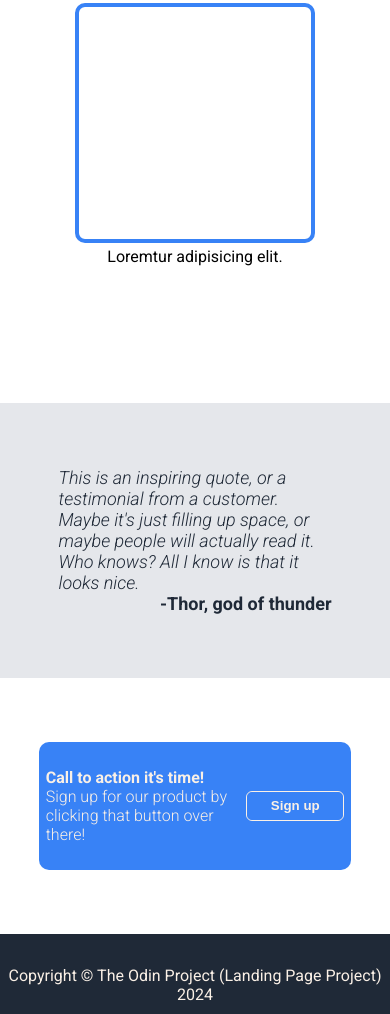
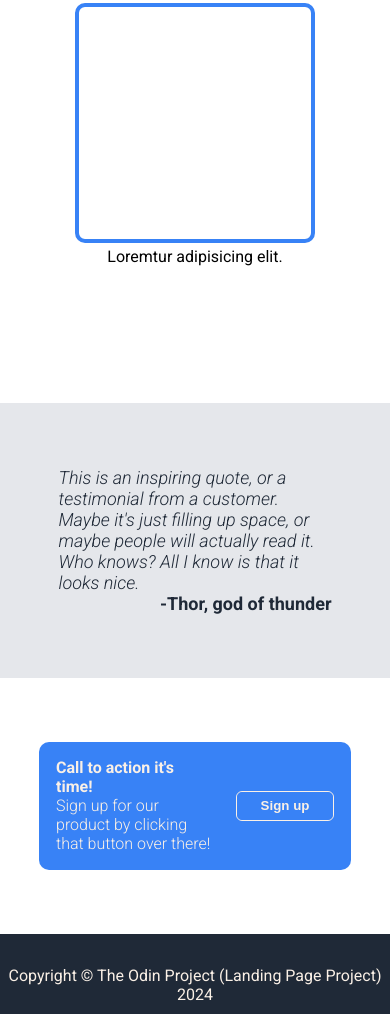
Before and after one commit to swot786/landing_page, a plain HTML site: page index.html in a window 390 px wide. Shown: the part 1751-2765 px from the top of the page. Drawn offline with Linux system fonts and the light colour scheme.

Commit message:
Changed css styles call action-button

```diff
--- a/css/styles.css
+++ b/css/styles.css
@@ -251,7 +251,15 @@ footer p {
     color: #1f2937;
   }
 
-  .action-section {
-    font-size: medium;
+  .action-section .call-to-action {
+    /* flex: 2; */
+    width: 50%;
+    /* border: 1px solid; */
+  }
+
+  .action-section .sign-up {
+    /* flex: 2; */
+    margin-left: -10px;
+    /* border: 1px solid; */
   }
 }
```
